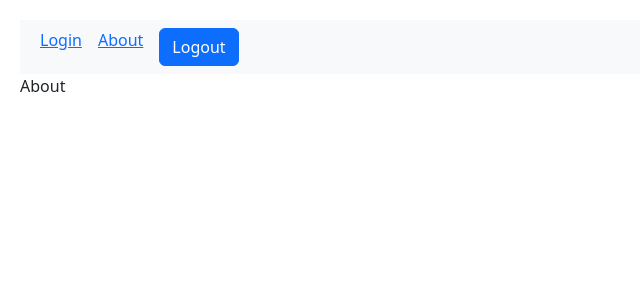
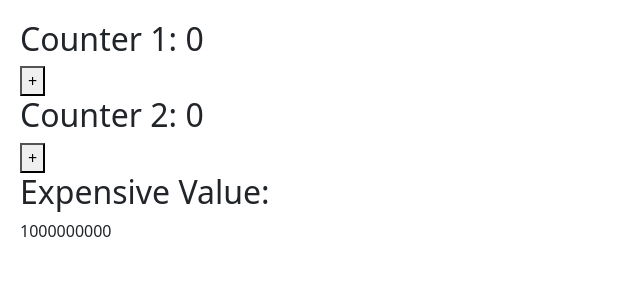
Before and after one commit to sahil-bhanvadiya/recipe-app-react-ts, a React (Create React App) app: page /about in a window 1280 px wide. Shown: the top 300 px of the page, without its empty margins (0-640 px from the left). Built offline with nearby package versions, Linux system fonts and the light colour scheme.

Commit message:
feat: session 7

```diff
--- a/src/components/About.tsx
+++ b/src/components/About.tsx
@@ -1,13 +1,39 @@
-import React from 'react'
-import Navbar from './Navbar'
+import { useState } from 'react'
 
 const About = () => {
+  const [counter1, setCounter1] = useState(0); // Counter 1
+  const [counter2, setCounter2] = useState(0); // Counter 1
+  const expensiveValue = computeExpensiveValue(counter1);
+  // expensiveValue from computeExpensiveValue Function without useMemo()
+
   return (
     <div>
-    <Navbar/>
-      About
+        <div>
+            <h2>Counter 1: {counter1}</h2>
+            <button onClick={() => setCounter1(counter1 + 1)}>+</button>
+        </div>
+        <div>
+            <h2>Counter 2: {counter2}</h2>
+            <button onClick={() => setCounter2(counter2 + 1)}>+</button>
+        </div>
+        <div>
+            <h2>Expensive Value:</h2>
+            {expensiveValue}
+        </div>
     </div>
-  )
+  );
 }
 
+// Expensive Function
+const computeExpensiveValue = (count:any) => {
+    // Display on console whenever the function gets call
+    console.log("This function is running...")
+    // Time Consuming Calcuation
+    for (let i = 0; i < 1000000000; i++) {
+        count += 1;
+    }
+    return count;
+};
+
+
 export default About
--- a/src/components/Main.tsx
+++ b/src/components/Main.tsx
@@ -23,42 +23,19 @@ const schema = yup.object({
   img: yup.string().url('Please enter valid url!').required('Please enter website'),
   desc: yup.string().required('Please enter desc!')
 }).required();
-const recipesData: Recipe[] = [
-  {
-    id: 1,
-    image:
-      "https://img.freepik.com/free-photo/aloo-paratha-gobi-paratha-also-known-as-potato-cauliflower-stuffed-flatbread-dish-originating-from-indian-subcontinent_466689-76186.jpg?size=626&ext=jpg",
-    name: "Aalu Paratha",
-    desc: "Aloo Paratha are popular Indian flatbreads stuffed with a delicious spiced potato mixture.",
-  },
-  {
-    id: 2,
-    image: "https://thumbs.dreamstime.com/b/bhel-puri-23902772.jpg",
-    name: "Bhel",
-    desc: "Bhelpuri is a savoury snack originating from India, and is also a type of chaat. It is made of puffed rice, vegetables and a tangy tamarind sauce, and has a crunchy texture.",
-  },
-  {
-    id: 3,
-    image:
-      "https://cdn.pixabay.com/photo/2017/12/09/08/18/pizza-3007395__480.jpg",
-    name: "Pizza",
-    desc: "Pizza is a dish of Italian origin consisting of a usually round, flat base of leavened wheat-based dough topped with tomatoes, cheese.",
-  },
-];
+
 const Main: FC = () => {
   const { register, handleSubmit, watch, formState: { errors }, setValue, resetField } = useForm<Inputs>({
     resolver: yupResolver(schema)
   });
   const [state, setState] = useState<boolean>(false);
   const [recipes, setRecipes] = useState<any>([]);
-  const [editData, setEditData] = useState<Recipe | undefined>();
+  const [editData, setEditData] = useState<any>();
+  const getRecipes = async() => {
+    const recipes = await axios.get(`${process.env.REACT_APP_SECRET_NAME}/v1/recipe/list`)
+    setRecipes(recipes.data);
+  }
   useEffect(()=>{
-    const getRecipes = async() => {
-      const recipes = await axios.get('https://9f1a-117-217-127-227.in.ngrok.io/v1/recipe/list')
-      setRecipes(recipes.data);
-      console.log(recipes.data);
-
-    }
     getRecipes();
   },[])
   const handleShow = () => setState(true);
@@ -79,39 +56,38 @@ const Main: FC = () => {
     return +(Date.now() + (Math.random() * 100000).toFixed());
   };
 
-  const onEditHandler = (data: Recipe) => {
-    const { name, image, desc } = data;
+  const onEditHandler = (data: any) => {
+    const { name, imgUrl, description } = data;
+    console.log(data);
+
     setValue('name',name);
-    setValue('img',image);
-    setValue('desc',desc);
+    setValue('img',imgUrl);
+    setValue('desc',description);
     setEditData(data);
     handleShow();
   };
 
-  const deleteRecipeHandler = (id:number) => {
-    // setRecipes(recipes => recipes.filter(one=> one.id !== id))
+  const deleteRecipeHandler = async(id:number) => {
+    //delete api call
+    const response = await axios.delete(`${process.env.REACT_APP_SECRET_NAME}/v1/recipe/${id}`)
+    if(response){
+      getRecipes();
+    }
   }
 
   const onSubmit: SubmitHandler<Inputs> = async(recipe) => {
       if (editData) {
-      const modifiedData = [...recipes];
-      modifiedData.map((data: Recipe) => {
-        if (data.id === editData.id) {
-          data.id = editData.id;
-          data.name = recipe.name;
-          data.image = recipe.img;
-          data.desc = recipe.desc;
-        }
-      });
-      setRecipes(modifiedData);
+      const response = await axios.put(`${process.env.REACT_APP_SECRET_NAME}/v1/recipe/${editData._id}`,recipe)
+      if(response){
+        getRecipes();
+      }
     } else {
       const body = {
         name : recipe.name,
         desc : recipe.desc,
         img : recipe.img,
       }
-      const response = await axios.post('https://9f1a-117-217-127-227.in.ngrok.io/v1/recipe/create',body)
-      console.log(response);
+      const response = await axios.post(`${process.env.REACT_APP_SECRET_NAME}/v1/recipe/create`,body)
     }
     clearForm();
     setState(false);
--- a/src/components/RecipeCard.tsx
+++ b/src/components/RecipeCard.tsx
@@ -24,7 +24,7 @@ export const RecipeCard: FC<{
           </button>
           <button
             className="btn btn-danger mx-2"
-            onClick={() => deleteRecipeHandler(recipe.id)}
+            onClick={() => deleteRecipeHandler(recipe._id)}
           >
             Delete
           </button>
--- a/src/components/Register.tsx
+++ b/src/components/Register.tsx
@@ -29,7 +29,7 @@ const Register: FC<{ isLoginPage: boolean }> = ({ isLoginPage }) => {
 
   const onSubmit: SubmitHandler<Inputs> = async(data) => {
     if(!isLoginPage){
-      const response = await axios.post('https://9f1a-117-217-127-227.in.ngrok.io/v1/auth/register', data)
+      const response = await axios.post(`${process.env.REACT_APP_SECRET_NAME}/v1/auth/register`, data)
       if(response.status === 201){
         localStorage.setItem('token',response.data.token.accessToken)
         axios.defaults.headers.common['Authorization'] = 'Bearer ' + response.data.token.accessToken;
@@ -37,7 +37,7 @@ const Register: FC<{ isLoginPage: boolean }> = ({ isLoginPage }) => {
         navigate('/recipes')
       }
     }else{
-      const response = await axios.post('https://9f1a-117-217-127-227.in.ngrok.io/v1/auth/login', data)
+      const response = await axios.post(`${process.env.REACT_APP_SECRET_NAME}/v1/auth/login`, data)
       if(response.status === 200){
         localStorage.setItem('token',response.data.token.accessToken)
         axios.defaults.headers.common['Authorization'] = 'Bearer ' + response.data.token.accessToken;
```
Also changed, not shown: 1 other file (tests, documents, lock files or other folders).
